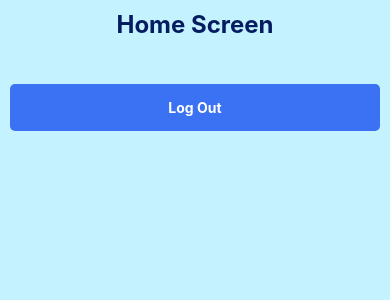
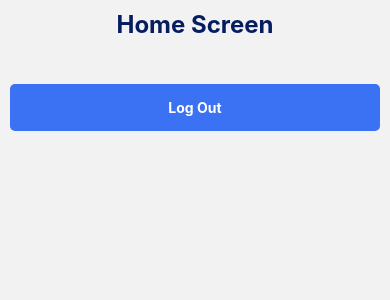
Before and after one commit to imkrish513/Bus_Tracker, a React Native app: screen /HomeScreen in a window 390 px wide. Shown: the top 300 px of the page. Built offline with nearby package versions, Linux system fonts and the light colour scheme.

Commit message:
Initial Commit

```diff
--- a/Src/Screens/Home/HomeScreen.js
+++ b/Src/Screens/Home/HomeScreen.js
@@ -23,7 +23,7 @@ const HomeScreen = ()=> {
 const styles = StyleSheet.create({
   container: {
     flex: 1,
-    backgroundColor:'#c4f3ff',
+    backgroundColor:'#c4f3fg', //temp change, change back to last letter to f
     alignItems:'center',
   },
   logout: {
```
